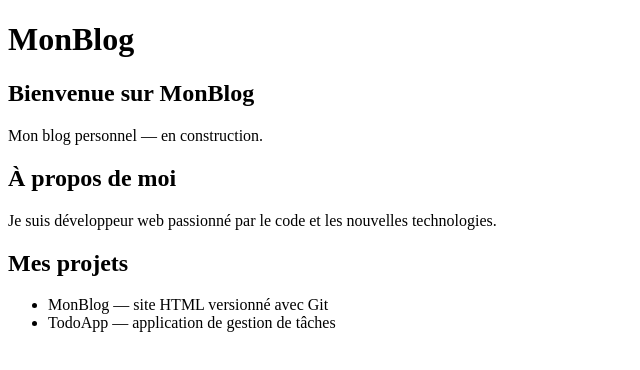
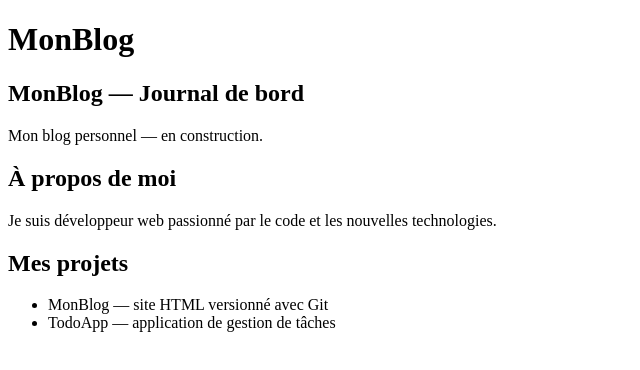
Before and after one commit to Franck1996/MonBlog, a plain HTML site: page index.html in a window 1280 px wide. Shown: the whole page, without its empty margins (0-640 px from the left). Drawn offline with Linux system fonts and the light colour scheme.

Commit message:
fix: correction titre page accueil

```diff
--- a/index.html
+++ b/index.html
@@ -7,7 +7,7 @@
 <body>
 
     <h1>MonBlog</h1>
-    <h2>Bienvenue sur MonBlog</h2>
+    <h2>MonBlog — Journal de bord</h2>
     <p>Mon blog personnel — en construction.</p>
 
     <h2>À propos de moi</h2>
```
